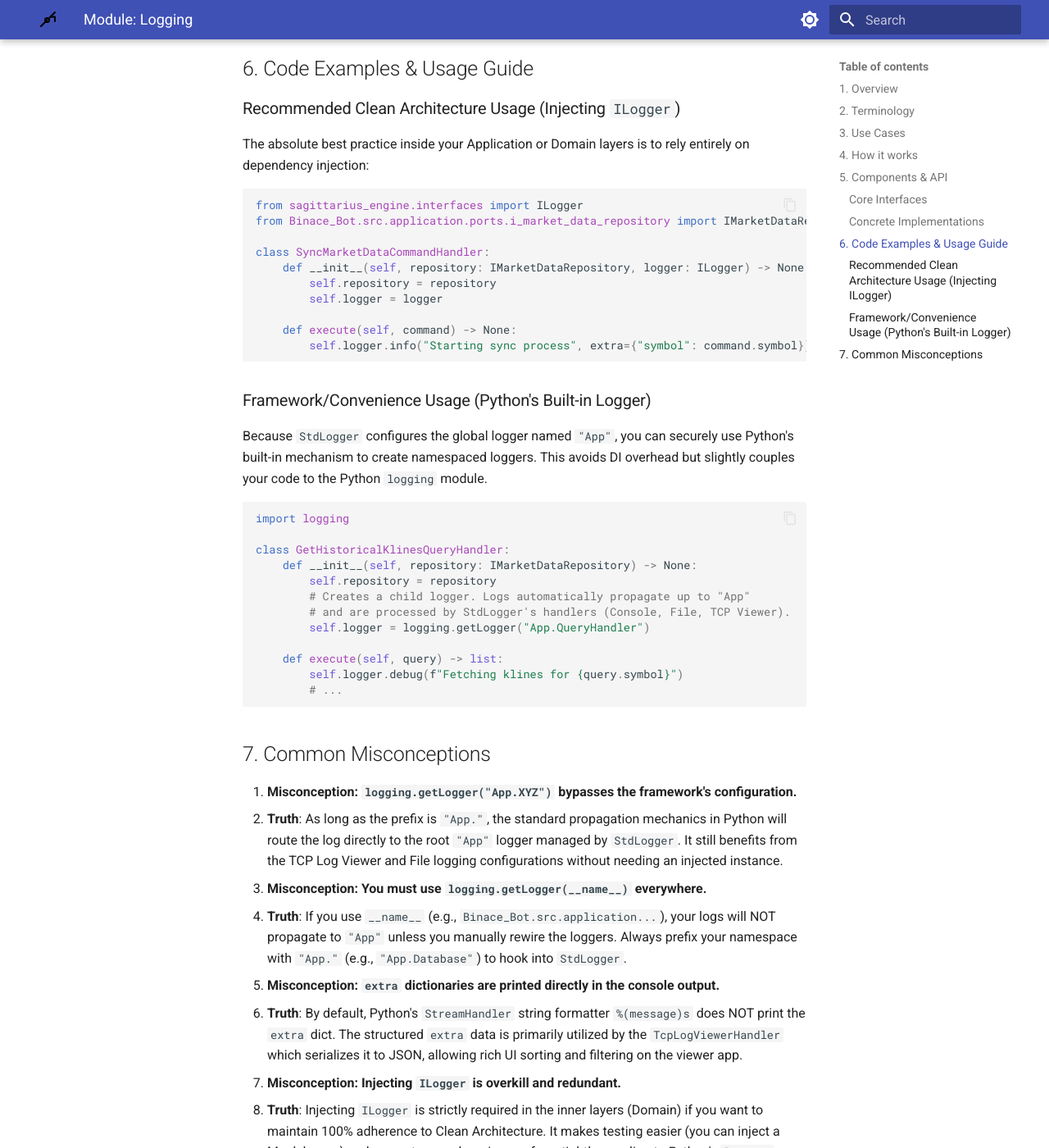
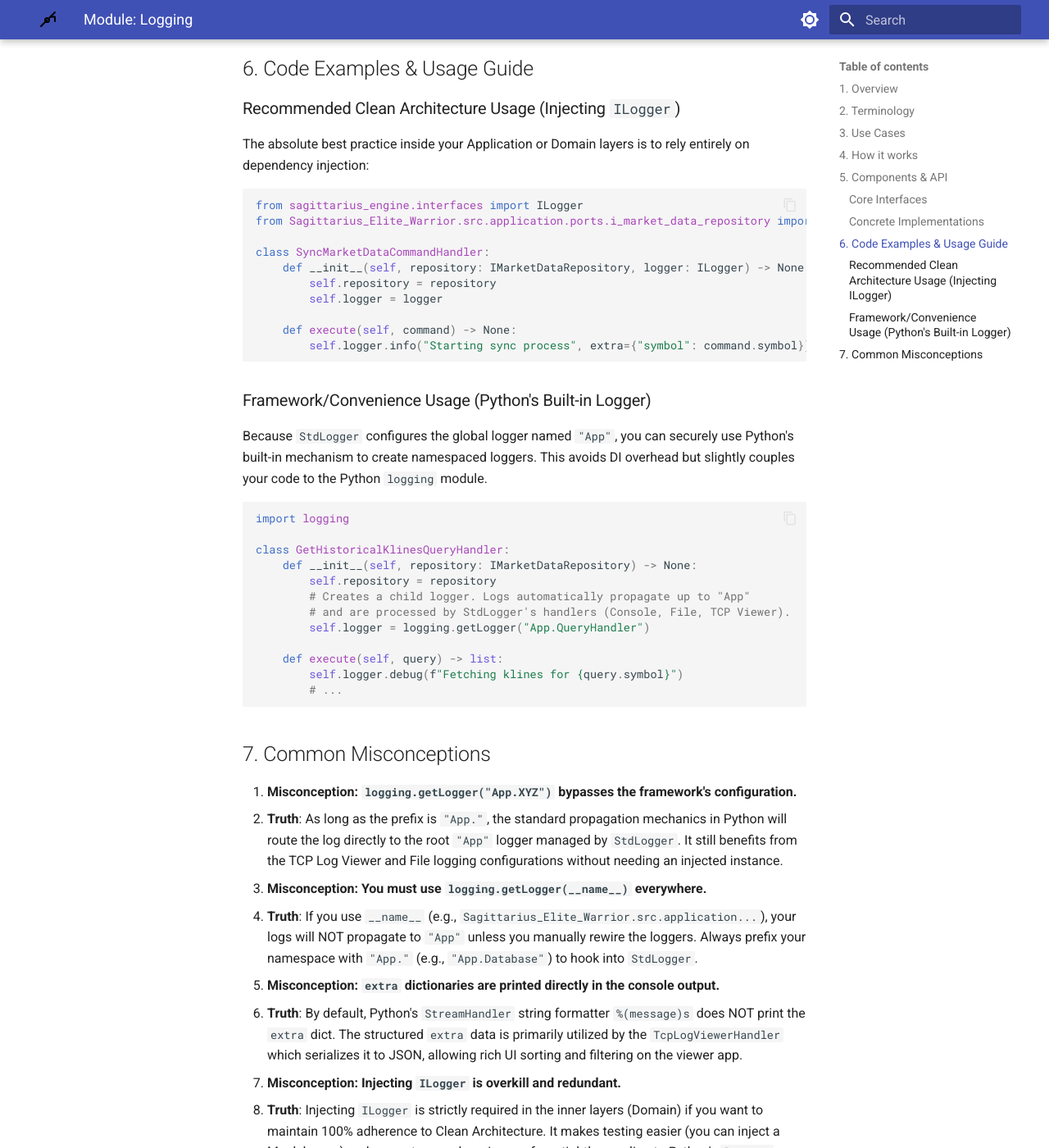
Before and after one commit to anhembedded/Sagittarius-Engine, an MkDocs documentation site: the page built from docs/Modules/Logging.md, in a window 1280 px wide and 1400 px high, scrolled down 1780 px. Shown: the whole window at 82% size. Built offline with MkDocs 1.6.1 and Material for MkDocs 9.7.7, drawn with Linux system fonts in a browser that asks for light colours; the version menu is left out.

Commit message:
chore: rename submodules and fix path/import references
Renamed Binace_Bot -> Sagittarius_Elite_Warrior (underscore, since the
submodule self-imports via its own checkout dir name and hyphens are
invalid in Python identifiers) and tools/Sagittarius_LogViewer ->
tools/Sagittarius-The-Watcher. Updated all path and import references
across the superproject to match, and bumped the Sagittarius_Elite_Warrior
submodule pointer to the commit that renames its internal self-imports.

Co-Authored-By: Claude Sonnet 5 <noreply@anthropic.com>

````diff
--- a/docs/Modules/Logging.md
+++ b/docs/Modules/Logging.md
@@ -43,7 +43,7 @@ The absolute best practice inside your Application or Domain layers is to rely e
 
 ```python
 from sagittarius_engine.interfaces import ILogger
-from Binace_Bot.src.application.ports.i_market_data_repository import IMarketDataRepository
+from Sagittarius_Elite_Warrior.src.application.ports.i_market_data_repository import IMarketDataRepository
 
 class SyncMarketDataCommandHandler:
     def __init__(self, repository: IMarketDataRepository, logger: ILogger) -> None:
@@ -78,7 +78,7 @@ class GetHistoricalKlinesQueryHandler:
    - **Truth**: As long as the prefix is `"App."`, the standard propagation mechanics in Python will route the log directly to the root `"App"` logger managed by `StdLogger`. It still benefits from the TCP Log Viewer and File logging configurations without needing an injected instance.
 
 2. **Misconception: You must use `logging.getLogger(__name__)` everywhere.**
-   - **Truth**: If you use `__name__` (e.g., `Binace_Bot.src.application...`), your logs will NOT propagate to `"App"` unless you manually rewire the loggers. Always prefix your namespace with `"App."` (e.g., `"App.Database"`) to hook into `StdLogger`.
+   - **Truth**: If you use `__name__` (e.g., `Sagittarius_Elite_Warrior.src.application...`), your logs will NOT propagate to `"App"` unless you manually rewire the loggers. Always prefix your namespace with `"App."` (e.g., `"App.Database"`) to hook into `StdLogger`.
 
 3. **Misconception: `extra` dictionaries are printed directly in the console output.**
    - **Truth**: By default, Python's `StreamHandler` string formatter `%(message)s` does NOT print the `extra` dict. The structured `extra` data is primarily utilized by the `TcpLogViewerHandler` which serializes it to JSON, allowing rich UI sorting and filtering on the viewer app.
--- a/test_config.py
+++ b/test_config.py
@@ -5,9 +5,9 @@ from sagittarius_engine.infrastructure.config.config_manager import ConfigManage
 from sagittarius_engine.utils.path_utils import PathUtils
 
 config_manager = ConfigManager()
-app_json = PathUtils.get_relative_path("Binace_Bot/src/main.py", "config", "app_config.json")
-user_json = PathUtils.get_relative_path("Binace_Bot/src/main.py", "config", "user_config.json")
-ui_matrix_json = PathUtils.get_relative_path("Binace_Bot/src/main.py", "config", "ui_matrix.json")
+app_json = PathUtils.get_relative_path("Sagittarius_Elite_Warrior/src/main.py", "config", "app_config.json")
+user_json = PathUtils.get_relative_path("Sagittarius_Elite_Warrior/src/main.py", "config", "user_config.json")
+ui_matrix_json = PathUtils.get_relative_path("Sagittarius_Elite_Warrior/src/main.py", "config", "ui_matrix.json")
 
 config_manager.load_json(app_json)
 config_manager.load_json(user_json)
--- a/test_mixin.py
+++ b/test_mixin.py
@@ -1,13 +1,13 @@
-from Binace_Bot.src.main import create_app
+from Sagittarius_Elite_Warrior.src.main import create_app
 from sagittarius_engine.infrastructure.config.config_manager import ConfigManager
 from sagittarius_engine.utils.path_utils import PathUtils
 from sagittarius_engine.extensions.pyside_mvc.ui_matrix_mixin import UIMatrixMixin
-from Binace_Bot.src.presentation.ui.constants import UIMode
+from Sagittarius_Elite_Warrior.src.presentation.ui.constants import UIMode
 import os
 import sys
 
 config_manager = ConfigManager()
-config_manager.load_json(PathUtils.get_relative_path("Binace_Bot/src/main.py", "config", "ui_matrix.json"))
+config_manager.load_json(PathUtils.get_relative_path("Sagittarius_Elite_Warrior/src/main.py", "config", "ui_matrix.json"))
 
 class MockView(UIMatrixMixin):
     pass
--- a/test_mixin2.py
+++ b/test_mixin2.py
@@ -4,10 +4,10 @@ sys.path.insert(0, os.path.abspath("."))
 from sagittarius_engine.infrastructure.config.config_manager import ConfigManager
 from sagittarius_engine.utils.path_utils import PathUtils
 from sagittarius_engine.extensions.pyside_mvc.ui_matrix_mixin import UIMatrixMixin
-from Binace_Bot.src.presentation.ui.constants import UIMode
+from Sagittarius_Elite_Warrior.src.presentation.ui.constants import UIMode
 
 config_manager = ConfigManager()
-config_manager.load_json(PathUtils.get_relative_path("Binace_Bot/src/main.py", "config", "ui_matrix.json"))
+config_manager.load_json(PathUtils.get_relative_path("Sagittarius_Elite_Warrior/src/main.py", "config", "ui_matrix.json"))
 
 class MockView(UIMatrixMixin):
     pass
--- a/test_mixin3.py
+++ b/test_mixin3.py
@@ -9,10 +9,10 @@ sys.path.insert(0, os.path.abspath("."))
 from sagittarius_engine.infrastructure.config.config_manager import ConfigManager
 from sagittarius_engine.utils.path_utils import PathUtils
 from sagittarius_engine.extensions.pyside_mvc.ui_matrix_mixin import UIMatrixMixin
-from Binace_Bot.src.presentation.ui.constants import UIMode
+from Sagittarius_Elite_Warrior.src.presentation.ui.constants import UIMode
 
 config_manager = ConfigManager()
-config_manager.load_json(PathUtils.get_relative_path("Binace_Bot/src/main.py", "config", "ui_matrix.json"))
+config_manager.load_json(PathUtils.get_relative_path("Sagittarius_Elite_Warrior/src/main.py", "config", "ui_matrix.json"))
 
 class MockView(UIMatrixMixin):
     pass
````
Also changed, not shown: .agents/rules/architecture.md (+2 -2 lines), .agents/rules/code-rule.md (+1 -1 lines), .agents/rules/coding-style.md (+1 -1 lines), .agents/rules/commit-rule.md (+1 -1 lines), .gitmodules, 1 other file.
